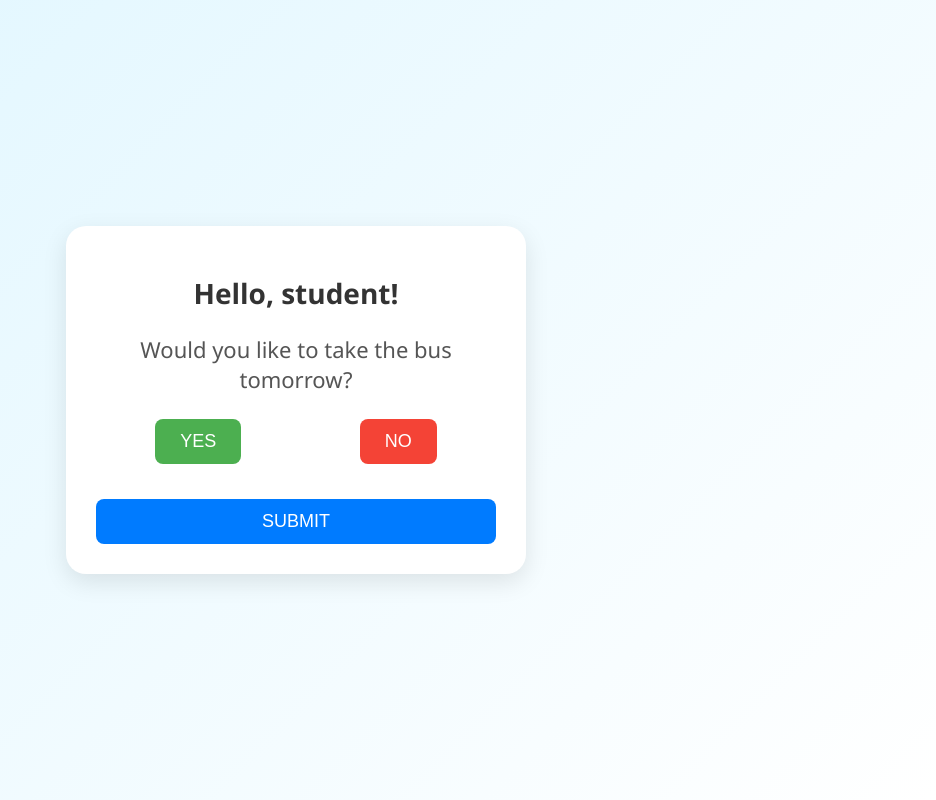
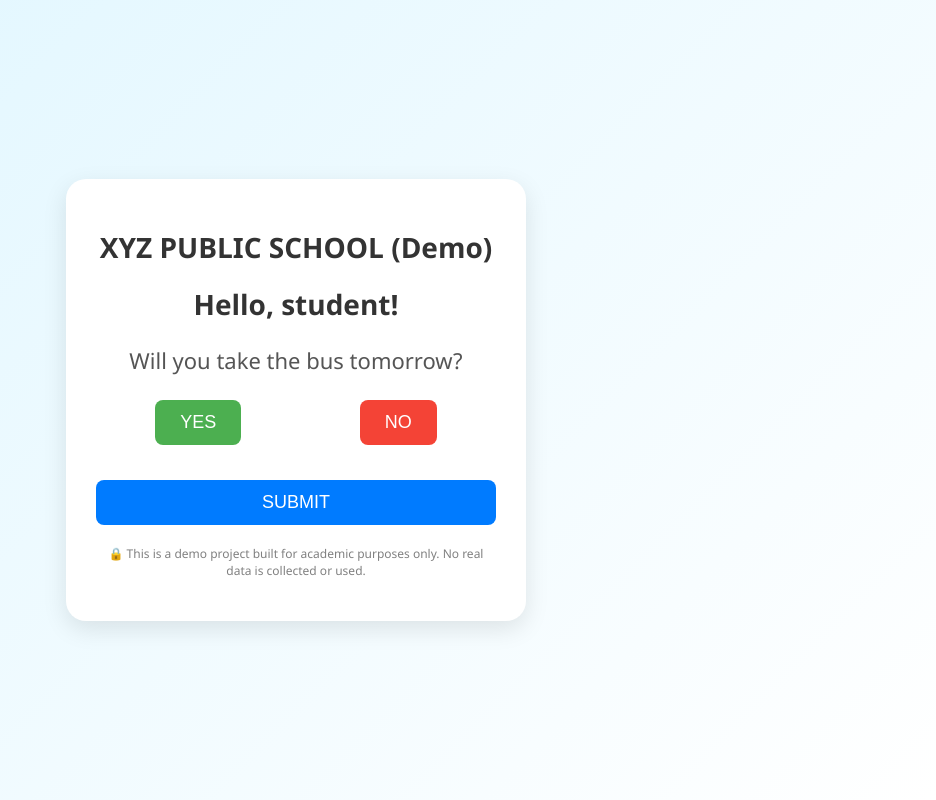
Before and after one commit to shashank-kulkarni03/school-bus-tracker, a plain HTML site: page index.html in a window 1280 px wide. Shown: the whole page, without its empty margins (344-1280 px from the left). Drawn offline with Linux system fonts and the light colour scheme.

Commit message:
Update index.html

```diff
--- a/index.html
+++ b/index.html
@@ -6,8 +6,9 @@
   </head>
   <body>
     <div class="container">
-      <h1>Hello, student!</h1>
-      <p class="question">Would you like to take the bus tomorrow?</p>
+      <h1>XYZ PUBLIC SCHOOL (Demo)</h1>
+      <h1 id="student-name">Hello, student!</h1>
+      <p class="question">Will you take the bus tomorrow?</p>
 
       <div class="buttons">
         <button id="yes" class="btn green">YES</button>
@@ -15,20 +16,22 @@
       </div>
 
       <button id="submitBtn" class="btn submit">SUBMIT</button>
+      <br />
+      <p style="font-size: 12px; color: gray; margin-top: 20px">
+        🔒 This is a demo project built for academic purposes only. No real data
+        is collected or used.
+      </p>
 
-      <!-- Hidden fields for location -->
+      <!-- hidden lat/lng fields -->
       <input type="hidden" id="lat" />
       <input type="hidden" id="lng" />
     </div>
 
-    <!-- Firebase App (Core) -->
-    <script src="https://www.gstatic.com/firebasejs/8.10.1/firebase-app.js"></script>
-    <!-- Firebase Realtime Database -->
-    <script src="https://www.gstatic.com/firebasejs/8.10.1/firebase-database.js"></script>
-    <!-- Firebase Config -->
+    <!-- Firebase SDKs -->
+    <script src="https://www.gstatic.com/firebasejs/8.10.0/firebase-app.js"></script>
+    <script src="https://www.gstatic.com/firebasejs/8.10.0/firebase-auth.js"></script>
+    <script src="https://www.gstatic.com/firebasejs/8.10.0/firebase-database.js"></script>
     <script src="firebase-config.js"></script>
-
-    <!-- placeholder -->
     <script src="script.js"></script>
   </body>
 </html>
```
